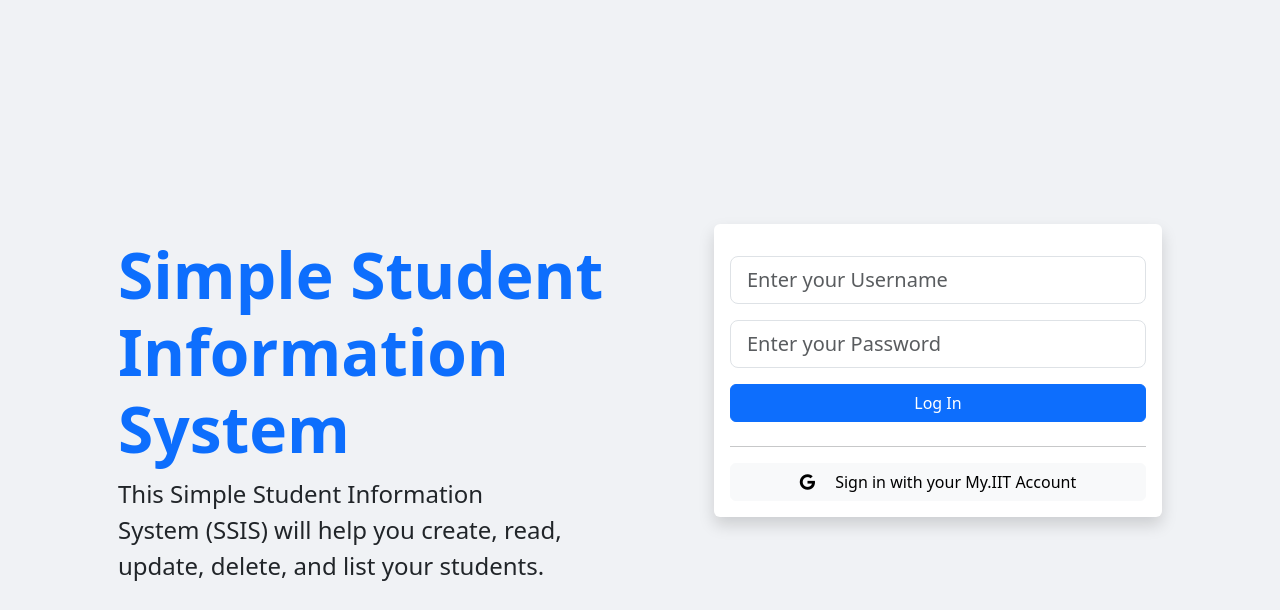
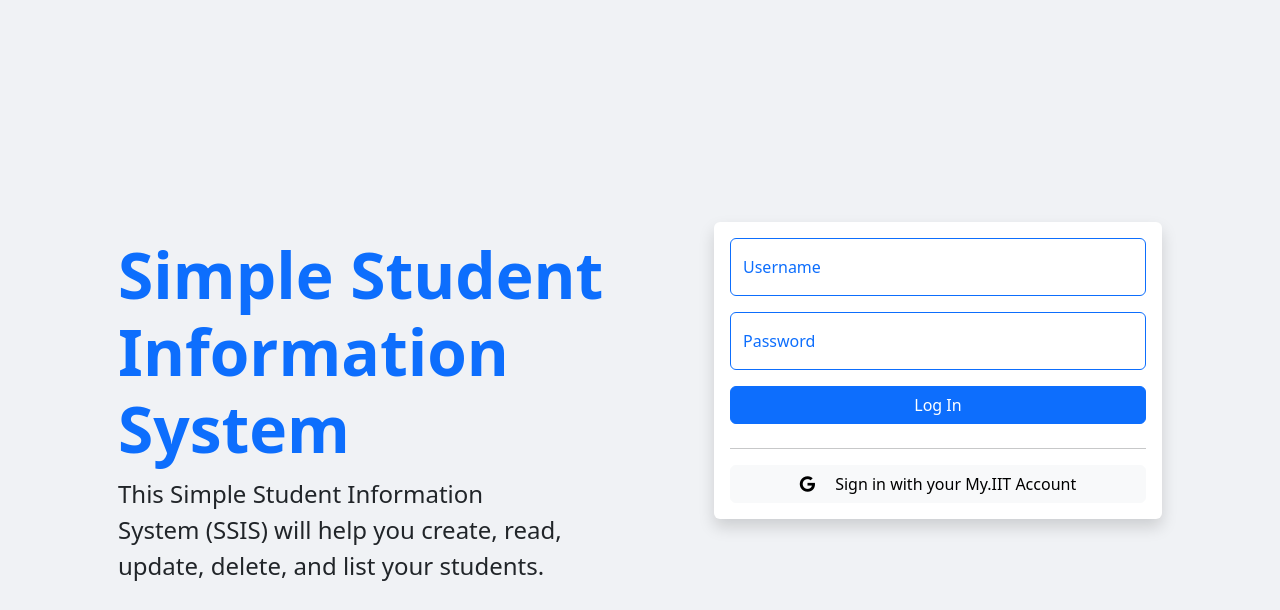
Before and after one commit to giosanchez0208/ssis, a Flask app: page / in a window 1280 px wide. Shown: the top 610 px of the page. Run offline with Flask 3, Linux system fonts and the light colour scheme; some libraries are stand-ins or nearby versions.

Commit message:
Added effects to log in screen

```diff
--- a/app/static/css/main.css
+++ b/app/static/css/main.css
@@ -8,6 +8,71 @@
 
 .bg-gray {
     background-color: #f0f2f5; /* Adjust values for desired shade */
+}
+
+.form-floating > label {
+    padding: 1rem 0.75rem;
+    color: var(--bs-primary);
+}
+.form-floating > .form-control {
+    padding: 1rem 0.75rem;
+    border-color: var(--bs-primary);
+}
+.form-floating > .form-control:focus {
+    border-color: var(--bs-primary);
+    box-shadow: 0 0 0 0.25rem rgba(13, 110, 253, 0.25);
+}
+.form-floating > .form-control:focus ~ label,
+.form-floating > .form-control:not(:placeholder-shown) ~ label {
+    opacity: 1;
+    color: var(--bs-primary);
+    transform: scale(.85) translateY(-0.5rem) translateX(0.15rem);
+}
+.form-floating > .form-control:focus ~ label::after,
+.form-floating > .form-control:not(:placeholder-shown) ~ label::after {
+    position: absolute;
+    top: 1rem;
+    left: 0.5rem;
+    right: 0.5rem;
+    height: 1.5625rem;
+    content: "";
+    background-color: white;
+    z-index: -1;
+}
+.form-floating > .form-control::placeholder {
+    color: transparent;
+}
+.form-floating > .form-control:not(:placeholder-shown) {
+    color: var(--bs-body-color);
+}
+
+.nav__btn button:hover {
+    background: #f0f2f5 !important;
+}
+.nav__btn button:hover i {
+    color: #0d6efd !important;
+}
+.nav__btn button:hover span {
+    color: #0d6efd !important;
+}
+.nav__btn-active i {
+    color: #0d6efd !important;
+}
+.nav__btn-active span {
+    color: #0d6efd !important; /* Add this line for the text color */
+}
+.nav__btn-active {
+    position: relative;
+}
+.nav__btn-active:before {
+    content: '';
+    position: absolute;
+    bottom: -4.5px;
+    left: 0;
+    transform: translateY(4.5px);
+    width: 100%;
+    height: 3px;
+    border-bottom: 3px solid #0d6efd;
 }
 
 @media (min-width: 62em) {
--- a/app/templates/home.html
+++ b/app/templates/home.html
@@ -1,3 +1,4 @@
+<!DOCTYPE html>
 <html lang="en">
 
 <head>
@@ -26,16 +27,24 @@
         </div>
         <div style="max-width: 28rem; width: 100%;">
             <div class="bg-white shadow rounded p-3 input-group-lg">
+                <div class="form-floating mb-3">
                     <input
-                    type="email"
-                    class="form-control my-3"
+                        type="text"
+                        class="form-control"
+                        id="floatingInput"
                         placeholder="Enter your Username"
                     />
+                    <label for="floatingInput">Username</label>
+                </div>
+                <div class="form-floating mb-3">
                     <input
                         type="password"
-                    class="form-control my-3"
+                        class="form-control"
+                        id="floatingPassword"
                         placeholder="Enter your Password"
                     />
+                    <label for="floatingPassword">Password</label>
+                </div>
                 <a href="#">
                     <button class="btn btn-primary w-100 mb-2">Log In</button>
                 </a>
```
Lines whose indentation alone changed are shown as unchanged.
